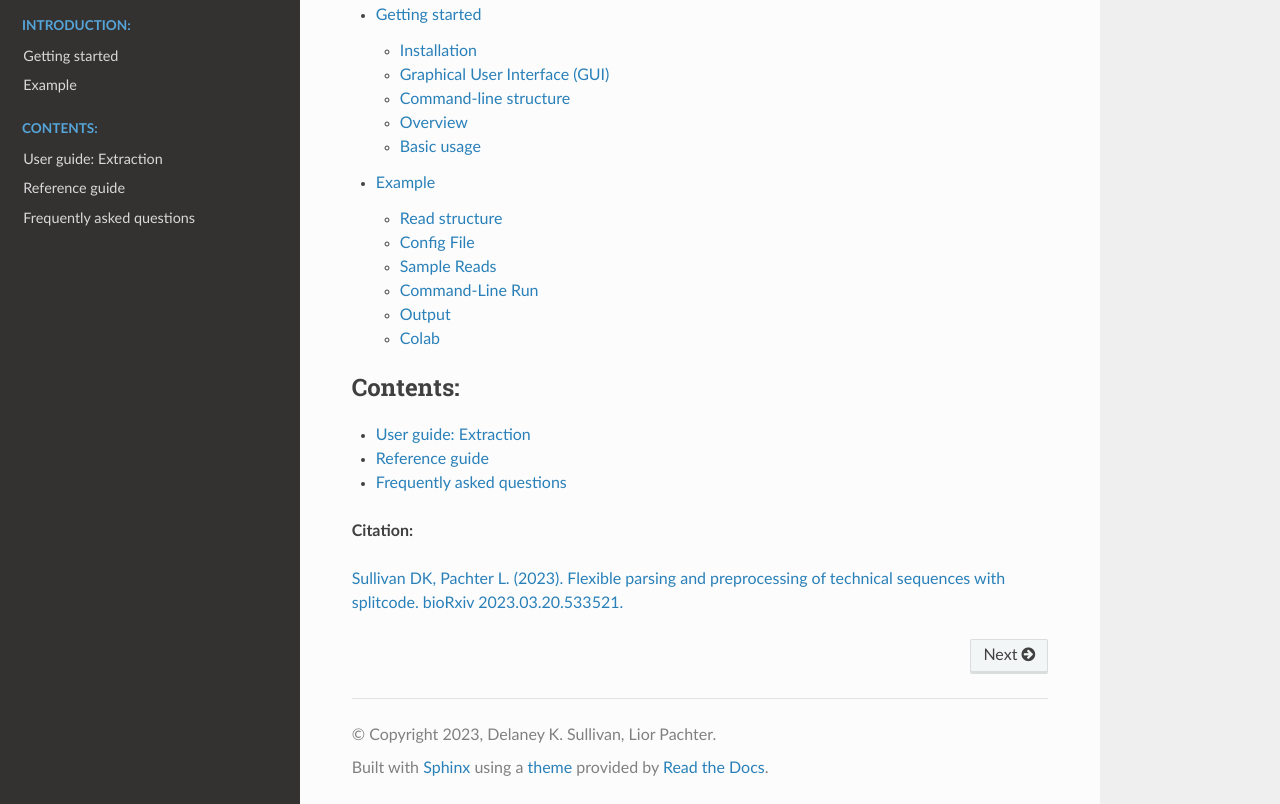
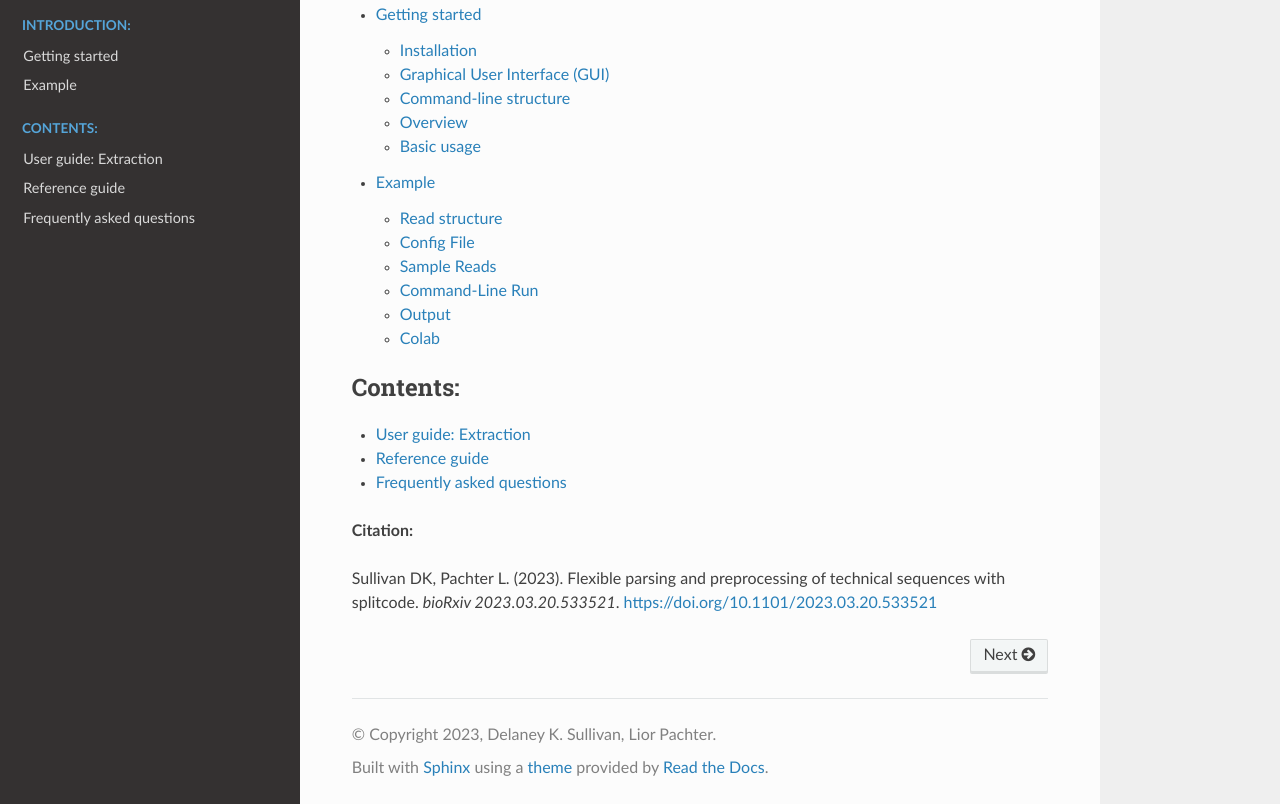
Before and after one commit to pachterlab/splitcode-tutorial, a Sphinx documentation site: the page built from docs/source/index.rst, in a window 1280 px wide and 900 px high, scrolled down 828 px, cut to the strip 96-900 px from the top of the window. Built offline with Sphinx 7.4.7 and the Read the Docs theme 2.0.0, drawn with Linux system fonts in a browser that asks for light colours; some of the changed lines change nothing that is shown.

Commit message:
Update index.rst

```diff
--- a/docs/source/index.rst
+++ b/docs/source/index.rst
@@ -30,4 +30,4 @@
 
 **Citation:**
 
-`Sullivan DK, Pachter L. (2023). Flexible parsing and preprocessing of technical sequences with splitcode. bioRxiv 2023.03.20.533521. <https://doi.org/10.1101/2023.03.20.533521>`_
+Sullivan DK, Pachter L. (2023). Flexible parsing and preprocessing of technical sequences with splitcode. *bioRxiv 2023.03.20.533521*.  `https://doi.org/10.1101/2023.03.20.533521 <https://doi.org/10.1101/2023.03.20.533521>`_
```
